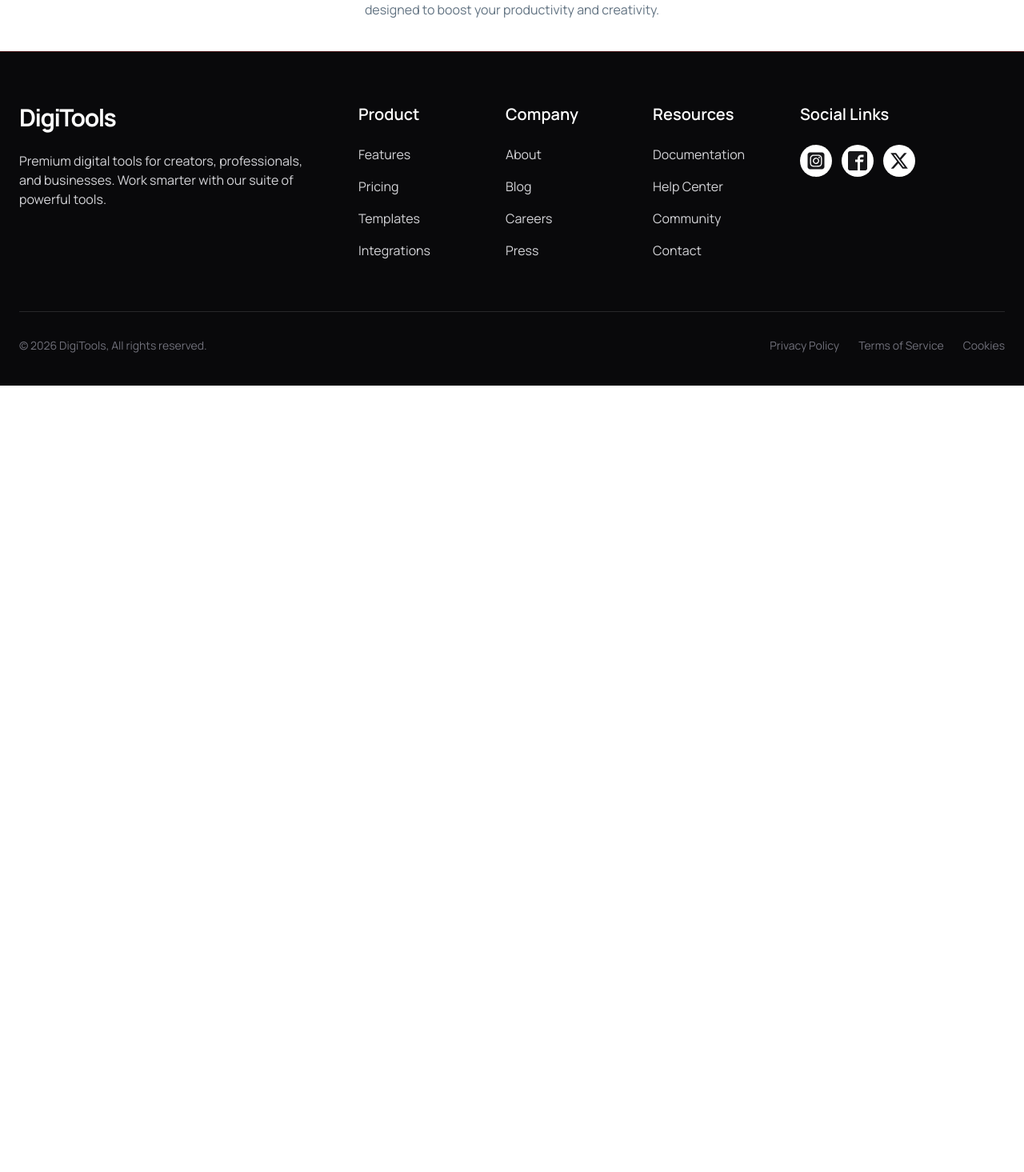
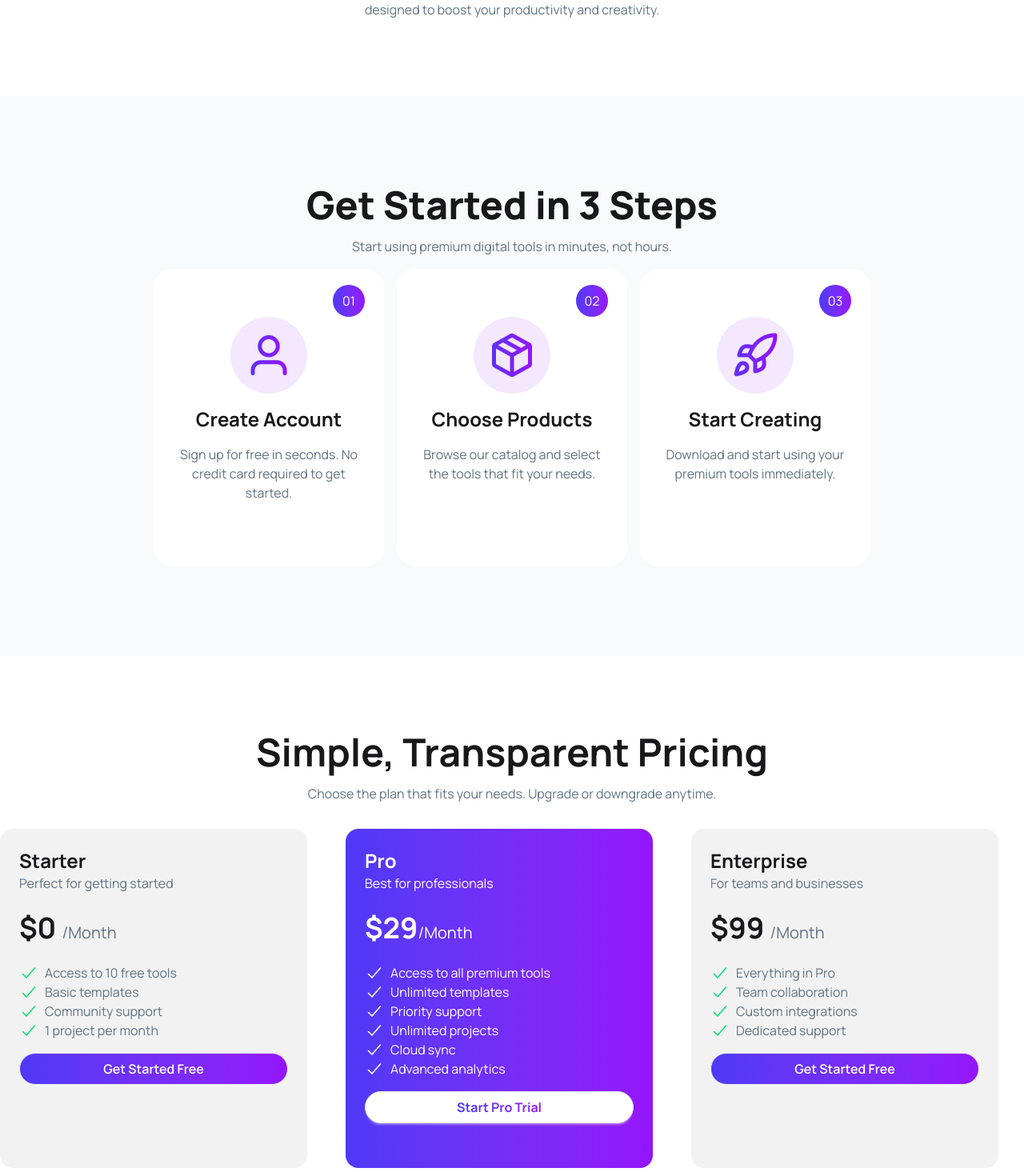
Before and after one commit to mdallamaiqbal/A6-DigiTools-Platform, a React (Vite) app: page / in a window 1280 px wide. Shown: the part 1105-2570 px from the top of the page at 80% size. Before the commit the page ends 1587 px from the top, so only its background shows below. Built offline with nearby package versions, Linux system fonts and the light colour scheme.

Commit message:
add section design and ready section

```diff
--- a/src/App.jsx
+++ b/src/App.jsx
@@ -5,6 +5,7 @@ import Navbar from './Components/Navbar/Navbar'
 import Banner from './Components/UI/Banner/Banner'
 import Count from './Components/UI/Banner/Count'
 import Premium from './Components/UI/Banner/Premium'
+import Section from './Components/UI/Banner/Section'
 
 function App() {
 
@@ -15,6 +16,8 @@ function App() {
     <Banner/>
     <Count/>
     <Premium/>
+
+    <Section/>
     <Footer/>
     </>
   )
--- a/src/Components/Footer/Footer.jsx
+++ b/src/Components/Footer/Footer.jsx
@@ -5,7 +5,7 @@ import { ImFacebook2 } from 'react-icons/im';
 const Footer = () => {
     return (
 
-      <footer className="mt-10 lg:container  mx-auto bg-zinc-950 border-t border-red-900/50 pt-16 pb-10">
+      <footer className="lg:container  mx-auto bg-zinc-950 border-t border-red-900/50 pt-16 pb-10">
       <div className="max-w-7xl mx-auto px-6">
         {/* Logo & Description */}
          <div className='flex flex-col lg:flex-row gap-10'>
--- /dev/null
+++ b/src/Components/UI/Banner/PricingSection/Pricing.jsx
@@ -0,0 +1,55 @@
+import React from 'react';
+import { IoCheckmark } from 'react-icons/io5';
+
+const Pricing = () => {
+    return (
+        <div>
+            <div className='text-center'>
+             <h3 className='text-5xl font-bold mb-4'>Simple, Transparent Pricing</h3>
+            <p className='text-[#627382] mb-8'>Choose the plan that fits your needs. Upgrade or downgrade anytime.</p>
+            </div>
+            <div className='grid grid-cols-1 md:grid-cols-3 gap-4 lg:max-w-7xl mx-auto '>
+                <div className='max-w-96 bg-[#F2F2F2] p-6 rounded-2xl transform hover:scale-105 transition ease-in-out duration-500'>
+                   <h3 className='font-bold text-2xl'>Starter</h3>
+                   <p className='text-[#627382]'>Perfect for getting started</p>
+                   <h2 className='text-4xl font-bold my-6'>$0 <span className='text-[#627382] font-normal text-xl'>/Month</span></h2>
+                   <ul className='text-[#627382]'>
+                    <li className='flex items-center gap-2'><IoCheckmark className='text-green-400 text-2xl'/> Access to 10 free tools</li>
+                    <li className='flex items-center gap-2'><IoCheckmark className='text-green-400 text-2xl'/> Basic templates</li>
+                    <li className='flex items-center gap-2'><IoCheckmark className='text-green-400 text-2xl'/> Community support</li>
+                    <li className='flex items-center gap-2'><IoCheckmark className='text-green-400 text-2xl'/> 1 project per month</li>
+                   </ul>
+                   <div className='btn w-full rounded-3xl mt-4 mb-8 bg-linear-to-r from-[#4F39F6] to-[#9514FA] py-4'><button className='text-base text-white'>Get Started Free</button></div>
+                </div>
+                <div className='max-w-96 bg-linear-to-r from-[#4F39F6] to-[#9514FA] p-6 rounded-2xl transform hover:scale-105 transition ease-in-out duration-500'>
+                   <h3 className='font-bold text-[#FFF] text-2xl'>Pro</h3>
+                   <p className='text-[#FFF]'>Best for professionals</p>
+                   <h2 className='text-4xl text-[#FFF] font-bold my-6'>$29<span className='text-[#FFF] font-normal text-xl'>/Month</span></h2>
+                   <ul className='text-[#FFF]'>
+                    <li className='flex items-center gap-2'><IoCheckmark className='text-[#FFF] text-2xl'/> Access to all premium tools</li>
+                    <li className='flex items-center gap-2'><IoCheckmark className='text-[#FFF] text-2xl'/> Unlimited templates</li>
+                    <li className='flex items-center gap-2'><IoCheckmark className='text-[#FFF] text-2xl'/> Priority support</li>
+                    <li className='flex items-center gap-2'><IoCheckmark className='text-[#FFF] text-2xl'/> Unlimited projects</li>
+                    <li className='flex items-center gap-2'><IoCheckmark className='text-[#FFF] text-2xl'/> Cloud sync</li>
+                    <li className='flex items-center gap-2'><IoCheckmark className='text-[#FFF] text-2xl'/> Advanced analytics</li>
+                   </ul>
+                  <div className='btn bg-white rounded-3xl mt-4 mb-8 w-full py-4'> <button className='text-base bg-linear-to-r from-[#4F39F6] to-[#9514FA] bg-clip-text text-transparent  font-bold'>Start Pro Trial</button></div>
+                </div>
+                <div className='max-w-96 bg-[#F2F2F2] p-6 rounded-2xl transform hover:scale-105 transition ease-in-out duration-500'>
+                   <h3 className='font-bold text-2xl'>Enterprise</h3>
+                   <p className='text-[#627382]'>For teams and businesses</p>
+                   <h2 className='text-4xl font-bold my-6'>$99 <span className='text-[#627382] font-normal text-xl'>/Month</span></h2>
+                   <ul className='text-[#627382]'>
+                    <li className='flex items-center gap-2'><IoCheckmark className='text-green-400 text-2xl'/> Everything in Pro</li>
+                    <li className='flex items-center gap-2'><IoCheckmark className='text-green-400 text-2xl'/> Team collaboration</li>
+                    <li className='flex items-center gap-2'><IoCheckmark className='text-green-400 text-2xl'/> Custom integrations</li>
+                    <li className='flex items-center gap-2'><IoCheckmark className='text-green-400 text-2xl'/> Dedicated support</li>
+                   </ul>
+                   <div className='btn w-full rounded-3xl mt-4 mb-8 bg-linear-to-r from-[#4F39F6] to-[#9514FA] py-4'> <button className='text-base text-white '>Get Started Free</button></div>
+                </div>
+            </div>
+        </div>
+    );
+};
+
+export default Pricing;
--- /dev/null
+++ b/src/Components/UI/Banner/Ready.jsx
@@ -0,0 +1,17 @@
+import React from 'react';
+
+const Ready = () => {
+    return (
+        <div className='mt-28 bg-linear-to-r from-[#4F39F6] to-[#9514FA] py-6 px-6 md:py-12 md:px-12 lg:py-28 lg:px-48 text-center'>
+            <h2 className='text-white font-extrabold text-5xl mb-4'>Ready to Transform Your Workflow?</h2>
+            <p className='text-[#FFF]/80 mb-10 max-w-lg mx-auto'>Join thousands of professionals who are already using Digitools to work smarter.Start your free trial today.</p>
+            <div>
+                <div className='btn bg-white py-5 rounded-3xl'><button className='bg-linear-to-r from-[#4F39F6] to-[#9514FA] bg-clip-text text-transparent'>Explore Product</button></div>
+                <button className='btn btn-outline border-white ml-4 py-5 rounded-3xl text-white'>View Pricing</button>
+            </div>
+            <p className='text-[#FFF]/80 mt-4'>14-day free trial • No credit card required • Cancel anytime</p>
+        </div>
+    );
+};
+
+export default Ready;
--- /dev/null
+++ b/src/Components/UI/Banner/Section.jsx
@@ -0,0 +1,61 @@
+import React from 'react';
+import UserPic from '../../../assets/user.png'
+import Package from '../../../assets/package.png'
+import Rocket from '../../../assets/rocket.png'
+import Pricing from './PricingSection/Pricing';
+import Ready from './Ready';
+const Section = () => {
+    return (
+        <div className=' lg:container mx-auto'>
+            <div className='bg-[#F9FAFC] px-8 py-5 xl:px-48 xl:py-28 space-y-4 my-5 md:my-14 lg:my-24'>
+              <h2 className='font-extrabold text-5xl text-center'>Get Started in 3 Steps</h2>
+              <p className='text-[#627382] text-center'>Start using premium digital tools in minutes, not hours.</p>
+              <div className='grid grid-cols-1 md:grid-cols-3 gap-4'>
+                <div className='bg-[#FFF] pt-5  pb-10 lg:pb-20 px-6 rounded-3xl text-center '>
+                   <div className='flex justify-end'>
+                   <h4 className='flex justify-center items-center bg-linear-to-r
+                   from-[#4F39F6] to-[#9514FA] text-white w-10 h-10 rounded-full'>01</h4>
+                   </div>
+                   <div className='space-y-4'>
+                      <div className='bg-[#F3E8FE] rounded-full w-24 h-24 mx-auto flex justify-center items-center'>
+                         <img src={UserPic} alt="" />
+                      </div>
+                      <h3 className='font-bold text-2xl'>Create Account</h3>
+                      <p className='text-[#627382]'>Sign up for free in seconds. No credit card required to get started.</p>
+                   </div>
+                </div>
+                <div className='bg-[#FFF] pt-5 pb-10 lg:pb-20 px-6 rounded-3xl text-center '>
+                   <div className='flex justify-end'>
+                   <h4 className='flex justify-center items-center bg-linear-to-r
+                   from-[#4F39F6] to-[#9514FA] text-white w-10 h-10 rounded-full'>02</h4>
+                   </div>
+                   <div className='space-y-4'>
+                      <div className='bg-[#F3E8FE] rounded-full w-24 h-24 mx-auto flex justify-center items-center'>
+                         <img src={Package} alt="" />
+                      </div>
+                      <h3 className='font-bold text-2xl'>Choose Products</h3>
+                      <p className='text-[#627382]'>Browse our catalog and select the tools that fit your needs.</p>
+                   </div>
+                </div>
+                <div className='bg-[#FFF] pt-5 pb-10 lg:pb-20 px-6 rounded-3xl text-center '>
+                   <div className='flex justify-end'>
+                   <h4 className='flex justify-center items-center bg-linear-to-r
+                   from-[#4F39F6] to-[#9514FA] text-white w-10 h-10 rounded-full'>03</h4>
+                   </div>
+                   <div className='space-y-4'>
+                      <div className='bg-[#F3E8FE] rounded-full w-24 h-24 mx-auto flex justify-center items-center'>
+                         <img src={Rocket} alt="" />
+                      </div>
+                      <h3 className='font-bold text-2xl'>Start Creating</h3>
+                      <p className='text-[#627382]'>Download and start using your premium tools immediately.</p>
+                   </div>
+                </div>
+              </div>
+            </div>
+         <Pricing/>
+         <Ready/>
+        </div>
+    );
+};
+
+export default Section;
```
